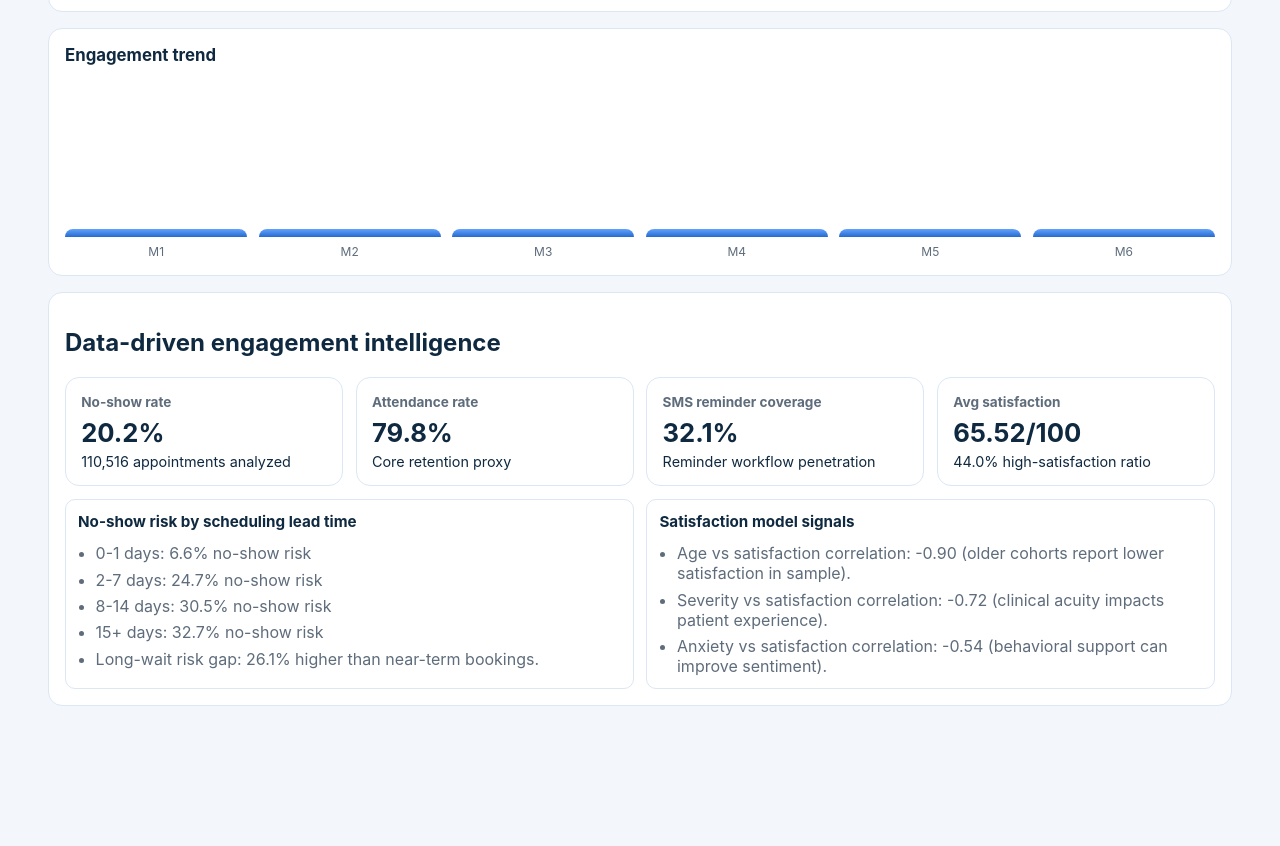
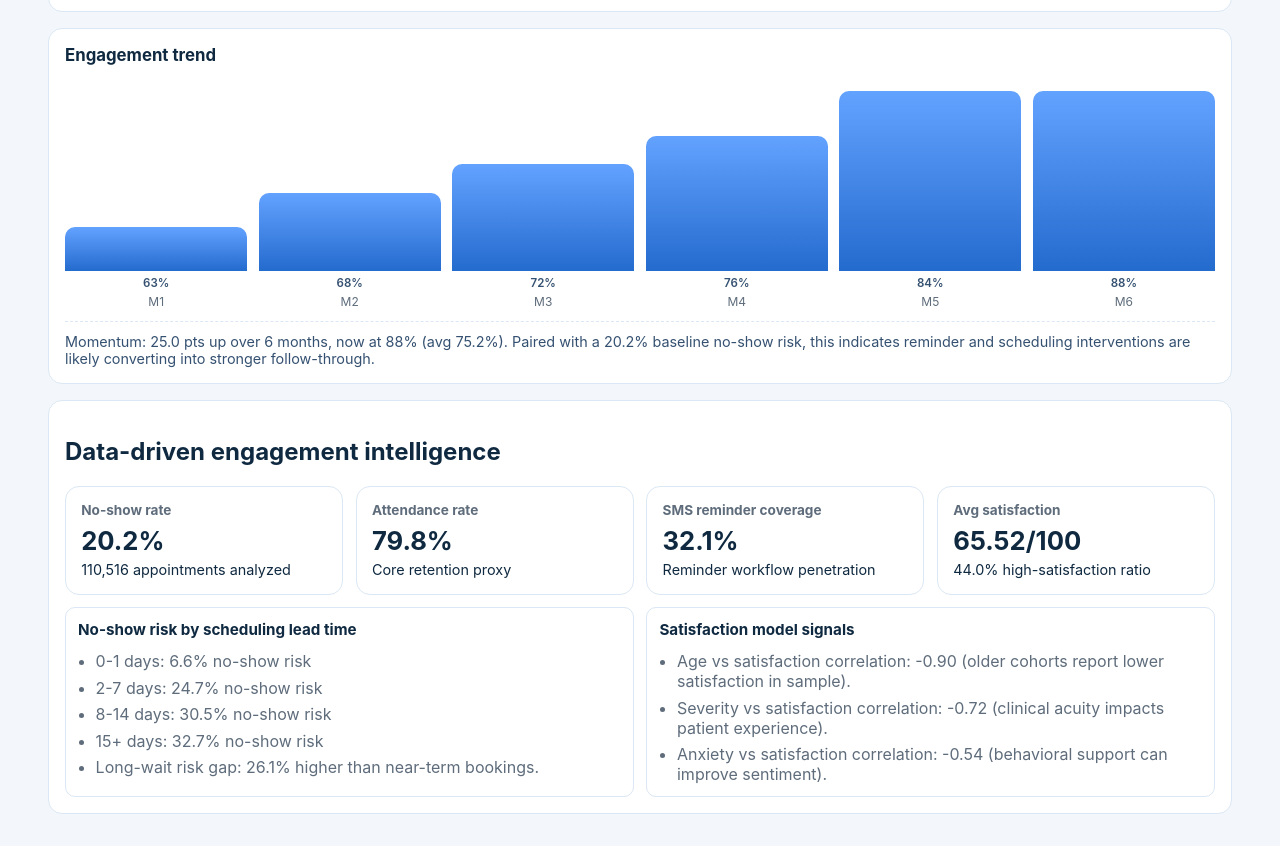
Before and after one commit to pabloawills/HealthCare-CRM-Dashboard, a plain HTML site: page index.html in a window 1280 px wide. Shown: the part 850-1696 px from the top of the page. Before the commit the page ends 1588 px from the top, so only its background shows below. Drawn offline with Linux system fonts and the light colour scheme.

Commit message:
Improve engagement trend chart clarity and insights

```diff
--- a/index.html
+++ b/index.html
@@ -63,6 +63,7 @@
       <section class="trend-panel" aria-label="Trend chart">
         <h2>Engagement trend</h2>
         <div id="chart" class="chart" role="img" aria-label="Engagement bar chart"></div>
+        <p id="trendInsight" class="trend-insight"></p>
       </section>
 
       <section class="engagement-panel" aria-label="Engagement intelligence">
--- a/script.js
+++ b/script.js
@@ -226,6 +226,7 @@ const chartEl = document.getElementById("chart");
 const actionsEl = document.getElementById("actions");
 const journeyEl = document.getElementById("journey");
 const goalProgress = document.getElementById("goalProgress");
+const trendInsightEl = document.getElementById("trendInsight");
 
 function formatTeamName(team) {
   if (team === "all") return "Cross-team view";
@@ -246,6 +247,28 @@ function getDesiredTrendDirection(kpiLabel) {
   return labelsWhereDecreaseIsGood.has(kpiLabel.toLowerCase())
     ? "down"
     : "up";
+}
+
+function buildTrendInsight(selected, timeframe) {
+  const trend = selected.trend;
+  if (!trend || trend.length < 2) return "Not enough trend history yet.";
+
+  const start = trend[0];
+  const end = trend.at(-1);
+  const netChange = end - start;
+  const average = trend.reduce((sum, value) => sum + value, 0) / trend.length;
+  const noShowRisk = engagementData?.no_show?.no_show_rate;
+
+  const periods = timeframe === "monthly" ? "months" : "quarters";
+  const direction = netChange >= 0 ? "up" : "down";
+  const momentum = `${Math.abs(netChange).toFixed(1)} pts ${direction} over ${trend.length} ${periods}`;
+  const baseInsight = `Momentum: ${momentum}, now at ${end}% (avg ${average.toFixed(1)}%).`;
+
+  if (typeof noShowRisk === "number") {
+    return `${baseInsight} Paired with a ${(noShowRisk * 100).toFixed(1)}% baseline no-show risk, this indicates reminder and scheduling interventions are likely converting into stronger follow-through.`;
+  }
+
+  return baseInsight;
 }
 
 function render() {
@@ -300,17 +323,24 @@ function render() {
 
   chartEl.innerHTML = "";
   const max = Math.max(...selected.trend);
+  const min = Math.min(...selected.trend);
+  const spread = Math.max(max - min, 1);
   selected.trend.forEach((value, idx) => {
     const wrap = document.createElement("div");
     wrap.className = "bar-wrap";
-    const pct = Math.round((value / max) * 100);
+    const pct = Math.round(((value - min) / spread) * 80 + 20);
 
     wrap.innerHTML = `
       <div class="bar" style="height:${pct}%" title="${value}%"></div>
+      <div class="bar-value">${value}%</div>
       <div class="bar-label">${timeframe === "monthly" ? `M${idx + 1}` : `Q${idx + 1}`}</div>
     `;
     chartEl.appendChild(wrap);
   });
+
+  if (trendInsightEl) {
+    trendInsightEl.textContent = buildTrendInsight(selected, timeframe);
+  }
 }
 [timeframeEl, teamEl].forEach((el) => el.addEventListener("change", render));
 
--- a/styles.css
+++ b/styles.css
@@ -213,12 +213,16 @@ select {
   display: flex;
   align-items: end;
   gap: 0.7rem;
-  min-height: 180px;
+  height: 230px;
   padding-top: 0.8rem;
 }
 
 .bar-wrap {
   flex: 1;
+  height: 100%;
+  display: flex;
+  flex-direction: column;
+  justify-content: end;
   text-align: center;
 }
 
@@ -229,10 +233,25 @@ select {
   min-height: 8px;
 }
 
+.bar-value {
+  margin-top: 0.35rem;
+  font-size: 0.72rem;
+  font-weight: 600;
+  color: #355171;
+}
+
 .bar-label {
-  margin-top: 0.4rem;
+  margin-top: 0.2rem;
   font-size: 0.75rem;
   color: var(--muted);
+}
+
+.trend-insight {
+  margin: 0.75rem 0 0;
+  font-size: 0.9rem;
+  color: #355171;
+  border-top: 1px dashed #dbe7f4;
+  padding-top: 0.7rem;
 }
 
 @media (max-width: 700px) {
```
